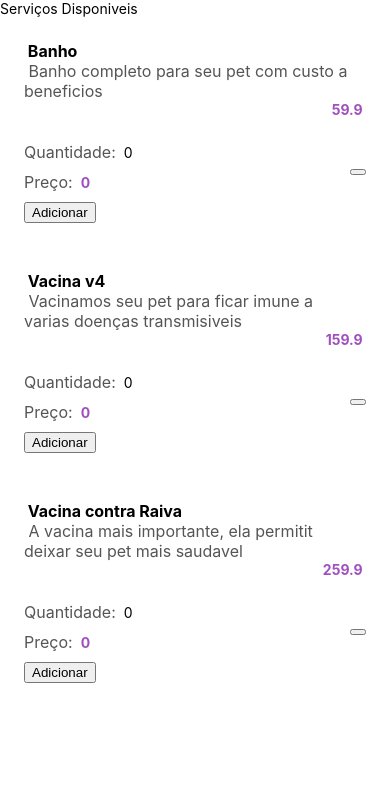
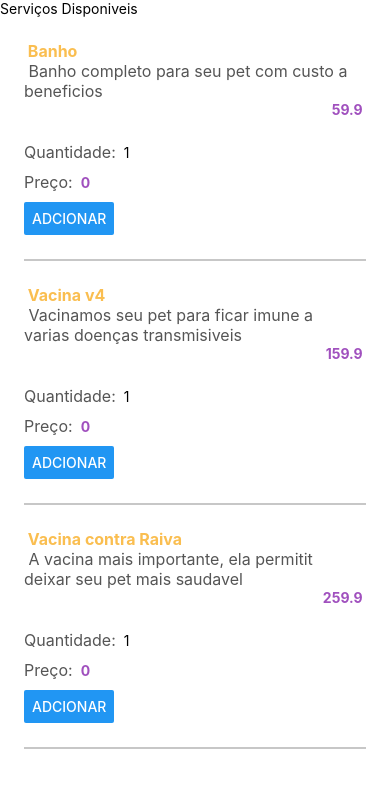
Before and after one commit to Edivansanto5/Gatito, a React Native app: screen / in a window 390 px wide. Shown: the top 788 px of the page. Built offline with nearby package versions, Linux system fonts and the light colour scheme.

Commit message:
atualizando o projeto para adicionar numeros e nao permitir adicionar 0 a esquerda e nem outros tipos de caracter

```diff
--- /dev/null
+++ b/src/componentes/campoInteiro/index.js
@@ -0,0 +1,23 @@
+
+import React from 'react';
+import { TextInput } from 'react-native';
+
+export default  function CampoInteiro({valor,acao}){
+
+const atualizar =  (novoValor,acaoRetorno) => {
+    const verificaInteiro = novoValor.match(/^[0-9]*$/);
+    if(!verificaInteiro) return;
+
+    const removeZeroaEsquerda = novoValor.replace(/^(0)(.+)/,'$2')
+    acaoRetorno(removeZeroaEsquerda)
+}
+const numeroenTexto = String(valor)
+
+    return <TextInput
+    keyboardType = 'number-pad'
+    selectTextOnFocus
+    onChangeText = {(novoValor) => {atualizar(novoValor,acao)}}
+    value = {numeroenTexto}
+
+    />
+}
--- a/src/estiloGlobal.js
+++ b/src/estiloGlobal.js
@@ -8,7 +8,7 @@ export default StyleSheet.create({
 });
 export const cores = {
     roxo: '#A050BE',
-    laranja: 'FABE50',
+    laranja: '#FABE50',
     escuro:'#555555',
     claro:'#fff',
     cinza:'#C7C7C7',
--- a/src/telas/Servicos/Item/estiloItem.js
+++ b/src/telas/Servicos/Item/estiloItem.js
@@ -8,7 +8,7 @@ export default StyleSheet.create({
     nome:{
         color:cores.laranja,
         fontWeight:'bold',
-        fontSize:16
+        fontSize:16,
     },
     calculo:{
         color:cores.escuro,
@@ -23,7 +23,7 @@ export default StyleSheet.create({
     },
     divisor:{
         marginHorizontal:24,
-        borderBottomWidth:1,
+        borderBottomWidth:2,
         borderBottomColor:cores.cinza,
     },
     carrinho:{
--- a/src/telas/Servicos/Item/index.js
+++ b/src/telas/Servicos/Item/index.js
@@ -1,8 +1,11 @@
-import React from'react';
-import { Text, TextInput, View } from 'react-native';
+import React, { useState } from'react';
+import { Text, View ,Button} from 'react-native';
+import CampoInteiro from '../../../componentes/campoInteiro';
 import estiloItem from './estiloItem';
 
 export default function Item({nome,preco,Descricao}){
+    const [Quantidade,setQuantidade] = useState(1)
+
     return<>
     <View style={estiloItem.informacao}>
         <Text style={estiloItem.nome}> {nome } </Text>
@@ -13,16 +16,17 @@ export default function Item({nome,preco,Descricao}){
         <View>
             <View style={estiloItem.valor}>
                 <Text style={estiloItem.Descricao}>Quantidade:</Text>
-                <TextInput value='0'/>
+                <CampoInteiro valor ={Quantidade} acao = {setQuantidade}/>
             </View>
             <View style={estiloItem.valor}>
                 <Text style={estiloItem.Descricao}>Preço:</Text>
                 <Text style={estiloItem.preco}>0</Text>
             </View>
         </View>
-        <button title="Adcionar"/>
-       <button>Adicionar</button>
+
+       <Button title='Adcionar'/>
     </View>
+    <View style={estiloItem.divisor}></View>
     </>
 
 }
```
